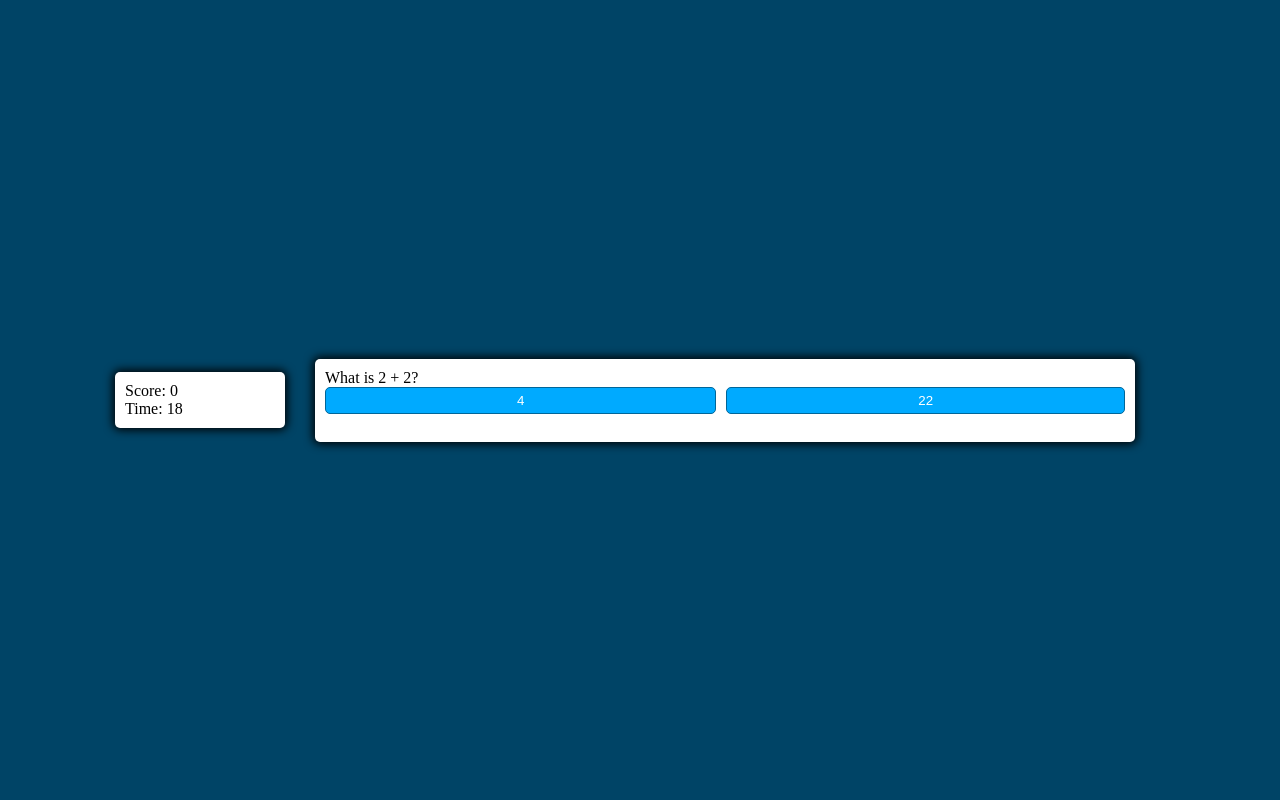
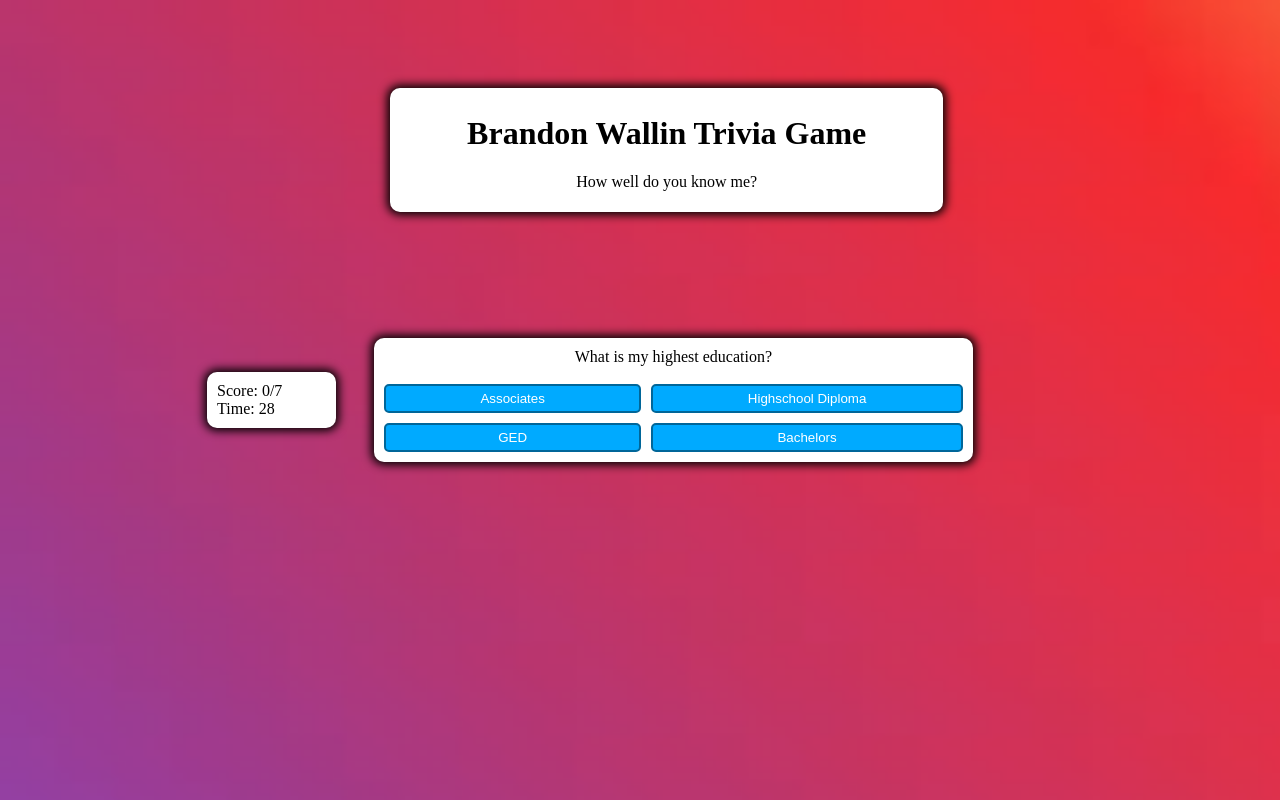
Before and after one commit to HutmanGaming/TriviaGame, a plain HTML site: page index.html in a window 1280 px wide. Both pictures are taken after a click on the button "Start New Quiz". Drawn offline with nearby package versions, Linux system fonts and the light colour scheme.

Commit message:
Updated questions, added background image, added in messages for correct/incorrect responses aswell as when the quiz ends. also added a 'title' above to make the page look nicer.

```diff
--- a/assets/css/style.css
+++ b/assets/css/style.css
@@ -17,7 +17,9 @@ body{
     height: 100vh;
     justify-content: center;
     align-items: center;
-    background-color: hsl(var(--hue), 100%, 20%);
+    background-image: url("../images/background.jpg");
+    background-repeat: no-repeat;
+    background-size: 1920px 1080px;
 }
 
 body.correct {
@@ -29,12 +31,15 @@ body.wrong {
 }
 
 .container {
+    float: right;
     width: 800px;
     max-width: 80%;
     background-color: white;
-    border-radius: 5px;
+    border-radius: 10px;
     padding: 10px;
-    box-shadow: 0 0 10px 2px
+    box-shadow: 0 0 10px 3px;
+    position: relative;
+    right: 24%;
 }
 
 .headcontainer {
@@ -42,11 +47,24 @@ body.wrong {
     width: 150px;
     max-width: 80%;
     background-color: white;
-    border-radius: 5px;
+    border-radius: 10px;
     padding: 10px;
-    box-shadow: 0 0 10px 2px;
+    box-shadow: 0 0 10px 3px;
     position: relative;
-    right: 30px;
+    right: 27%;
+}
+
+.titlecontainer {
+    width: 750px;
+    max-width: 80%;
+    background-color: white;
+    border-radius: 10px;
+    padding: 5px;
+    box-shadow: 0 0 10px 3px;
+    position: relative;
+    top: -250px;
+    left: 30.5%;
+    text-align: center;
 }
 
 .btn-grid {
@@ -58,7 +76,7 @@ body.wrong {
 
 .btn {
 --hue var(--hue-neutral);
-border: 1px solid hsl(var(--hue), 100%, 30%);
+border: 2px solid hsl(var(--hue), 100%, 30%);
 background-color: hsl(var(--hue), 100%, 50%);
 border-radius: 5px;
 padding: 5px 10px;
@@ -73,11 +91,15 @@ outline: none;
 .btn.correct {
     --hue: var(--hue-correct);
     color: black;
+    cursor: not-allowed;
+    pointer-events: none;
 }
 
 .btn.wrong {
     --hue: var(--hue-wrong);
     color: black;
+    cursor: not-allowed;
+    pointer-events: none;
 }
 
 .start-btn, .next-btn {
@@ -95,3 +117,23 @@ outline: none;
 .hide {
     display: none;
 }
+
+#success {
+    text-align: center;
+}
+
+#fail {
+    text-align: center;
+}
+
+#question {
+    text-align: center;
+}
+
+#ranoutoftime {
+    text-align: center;
+}
+
+#completedtest {
+    text-align: center;
+}
--- a/assets/javascript/app.js
+++ b/assets/javascript/app.js
@@ -28,7 +28,9 @@ function startGame() {
 
   countRightAnswers = 0;
 
-  counter = 20
+  counter = 30
+
+  ranoutoftime.classList.add('hide')
 
   questionElement.classList.remove('hide')
 
@@ -91,6 +93,12 @@ function resetState() {
 
   clearStatusClass(document.body)
 
+  Incorrectmessage.classList.add('hide')
+
+  completedtest.classList.add('hide')
+
+  Correctmessage.classList.add('hide')
+
   nextButton.classList.add('hide')
 
   while (answerButtonsElement.firstChild) {
@@ -100,8 +108,6 @@ function resetState() {
   }
 
 }
-
-let correctscore = 0;
 
 function selectAnswer(e) {
 
@@ -121,23 +127,37 @@ function selectAnswer(e) {
 
     nextButton.classList.remove('hide')
 
+
   } else {
 
-    startButton.innerText = 'Start New GameS'
+    startButton.innerText = 'Start New Quiz'
 
     startButton.classList.remove('hide')
+
+    completedtest.classList.remove('hide')
 
     clearInterval(myTimer);
 
   }
   if (selectedButton.dataset = correct) {
-
+    Correctmessage.classList.remove('hide')
     countRightAnswers++;
+ }
+ else {
+    Incorrectmessage.classList.remove('hide')
  }
  document.getElementById('right-answers').innerHTML = countRightAnswers
 }
 
 let countRightAnswers = 0
+
+var Correctmessage = document.getElementById("success")
+
+var Incorrectmessage = document.getElementById("fail")
+
+var ranoutoftime = document.getElementById("ranoutoftime")
+
+var completedtest = document.getElementById("completedtest")
 
 function setStatusClass(element, correct) {
 
@@ -151,6 +171,7 @@ function setStatusClass(element, correct) {
 
     element.classList.add('wrong')
 
+
   }
 
 }
@@ -160,7 +181,7 @@ function setStatusClass(element, correct) {
 var myTimer;
    function clock() {
      myTimer = setInterval(myClock, 1000);
-     var c = 20;
+     var c = 30;
 
      function myClock() {
        document.getElementById("time").innerHTML = --c;
@@ -169,6 +190,9 @@ var myTimer;
         answerButtonsElement.classList.add('hide')
         nextButton.classList.add('hide')
         startButton.classList.remove('hide')
+        Incorrectmessage.classList.add('hide')
+        Correctmessage.classList.add('hide')
+        ranoutoftime.classList.remove('hide')
          clearInterval(myTimer);
        }
      }
@@ -188,13 +212,17 @@ const questions = [
 
   {
 
-    question: 'What is 2 + 2?',
+    question: 'What is my middle name?',
 
     answers: [
 
-      { text: '4', correct: true },
+      { text: 'Jacob', correct: false },
 
-      { text: '22', correct: false }
+      { text: 'David', correct: false },
+
+      { text: 'Nicholas', correct: true },
+
+      { text: 'Aaron', correct: false }
 
     ]
 
@@ -202,17 +230,17 @@ const questions = [
 
   {
 
-    question: 'Who is the best YouTuber?',
+    question: 'How old am I?',
 
     answers: [
 
-      { text: 'Web Dev Simplified', correct: true },
+      { text: '21', correct: false },
 
-      { text: 'Traversy Media', correct: true },
+      { text: '22', correct: false },
 
-      { text: 'Dev Ed', correct: true },
+      { text: '20', correct: true },
 
-      { text: 'Fun Fun Function', correct: true }
+      { text: '23', correct: false }
 
     ]
 
@@ -220,17 +248,51 @@ const questions = [
 
   {
 
-    question: 'Is web development fun?',
+  question: 'Where have I previously been employed at?',
+
+  answers: [
+
+    { text: 'Walmart', correct: true },
+
+    { text: 'Rite Aid', correct: true },
+
+    { text: 'Walgreens', correct: false },
+
+    { text: 'Wendys', correct: true }
+
+  ]
+
+},
+    {
+    question: 'Why am I learning coding?',
 
     answers: [
 
-      { text: 'Kinda', correct: false },
+  { text: 'Hobby', correct: true },
 
-      { text: 'YES!!!', correct: true },
+  { text: 'Future Career', correct: true },
 
-      { text: 'Um no', correct: false },
+  { text: 'To Waste Time', correct: true },
 
-      { text: 'IDK', correct: false }
+  { text: 'Forced To', correct: false }
+
+]
+
+},
+
+{
+
+    question: 'What is my highest education?',
+
+    answers: [
+
+      { text: 'Associates', correct: false },
+
+      { text: 'Highschool Diploma', correct: false },
+
+      { text: 'GED', correct: true },
+
+      { text: 'Bachelors', correct: false }
 
     ]
 
@@ -238,13 +300,35 @@ const questions = [
 
   {
 
-    question: 'What is 4 * 2?',
+    question: 'What is my dream job?',
 
     answers: [
 
-      { text: '6', correct: false },
+      { text: 'Entrepeneur', correct: true },
 
-      { text: '8', correct: true }
+      { text: 'Full Stack Web Developer', correct: false },
+
+      { text: 'Accounting', correct: false },
+
+      { text: 'Project Manager', correct: false }
+
+    ]
+
+  },
+
+  {
+
+    question: 'Who is my best friend?',
+
+    answers: [
+
+      { text: 'Brenden Wilson', correct: true },
+
+      { text: 'Ryan Burr', correct: false },
+
+      { text: 'Tristden Zug', correct: false },
+
+      { text: 'Marcos Alvarado', correct: false }
 
     ]
 
--- a/index.html
+++ b/index.html
@@ -7,16 +7,22 @@
     <script src="jquery-3.4.1.min.js"></script>
     <script defer src="assets/javascript/app.js"></script>
     <title>Trivia Game</title>
+
 </head>
 <body>
+    <div class="titlecontainer">
+        <h1>Brandon Wallin Trivia Game</h1>
+        <p>How well do you know me?</p>
+    </div>
     <div class="headcontainer">
-    <text>Score:</text>    <span id="right-answers">0</span> <br>
+    <text>Score:</text>    <span id="right-answers">0</span><text>/7</text> <br>
     <text>Time: <text id="time">0</text></text>
     </div>
     <div class="container">
 
         <div id="question-container" class="hide">
             <div id="question">Question</div>
+            <br>
             <div id="answer-buttons" class="btn-grid">
                 <button class="btn">Answer 1</button>
                 <button class="btn">Answer 2</button>
@@ -24,7 +30,10 @@
                 <button class="btn">Answer 4</button>
             </div>
         </div>
-        <br>
+        <p id="success" class="hide">Correct!</p>
+        <p id="fail" class="hide">Incorrect.</p>
+        <p id="ranoutoftime" class="hide">You Ran Out Of Time. Click The Button Below To Try Again!</p>
+        <p id="completedtest" class="hide">Congrats you completed the test! Check your score on your left. Click the button below to play again!</p>
         <div class="controls">
             <button onclick="clock(); document.getElementById('demo').innerHTML='5';" id="start-btn" class="start-btn btn" >Start New Quiz</button>
             <button id="next-btn" class="next-btn btn hide" >Next</button>
```
Also changed, not shown: assets/images/background.jpg (added), assets/images/background.png (added).
